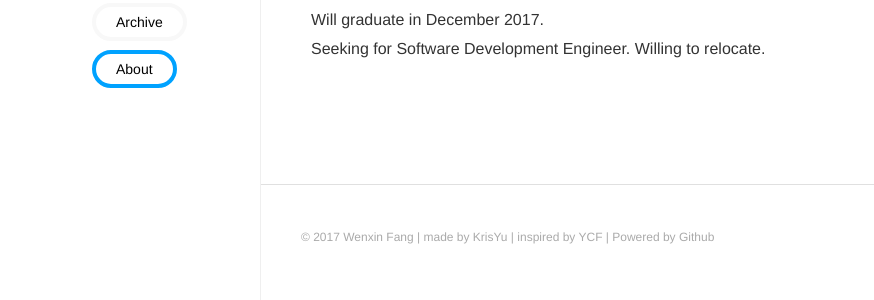
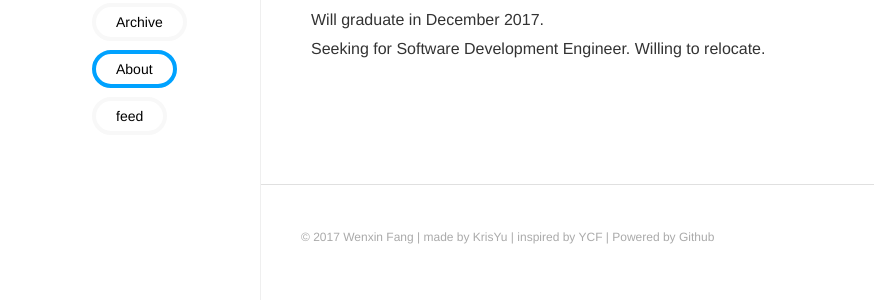
Before and after one commit to WxFang/wxfang.github.io, a Jekyll site: the page built from about.md, in a window 1280 px wide. Shown: the part 319-619 px from the top of the page, without its empty margins (0-874 px from the left). Built offline with Jekyll 4.4.1, drawn with Linux system fonts in a browser that asks for light colours.

```diff
--- a/_includes/sidebar.html
+++ b/_includes/sidebar.html
@@ -10,6 +10,7 @@
     <li><a href="/" {% if page.active == "index" %}class="selected"{% endif %} class="nav_items"> Home </a></li>
     <li><a href="/archive" {% if page.active == "archive" %}class="selected"{% endif %} class="nav_items"> Archive </a></li>
     <li><a href="/about" {% if page.active == "about" %}class="selected"{% endif %} class="nav_items">About</a></li>
+    <li><a href="/feed.xml" class="nav_items" style="hide"> feed </a></li>
   </ul>
 
 
```
